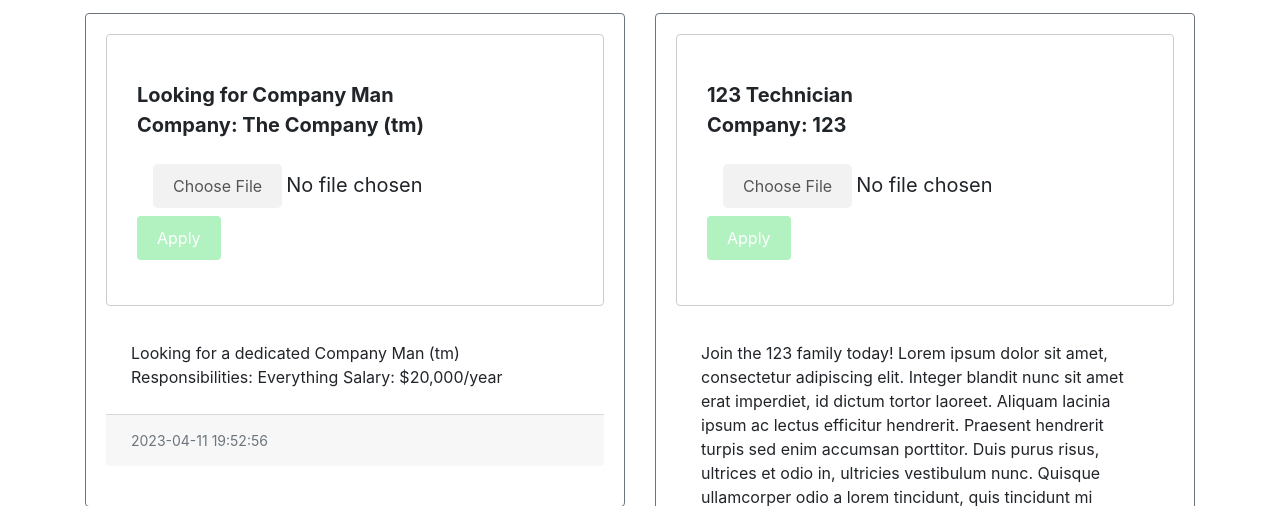
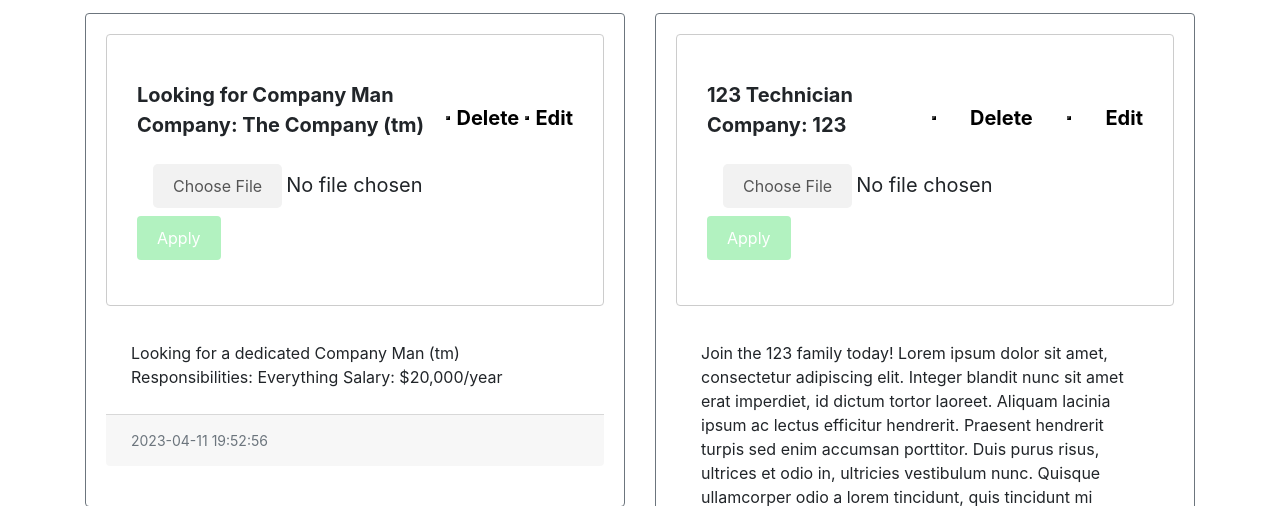
Before and after one commit to Irisvella/DreamTeam-SOEN-341-Project-2023, a Flask app: page /jobposting in a window 1280 px wide. Shown: the part 361-867 px from the top of the page. Run offline with Flask 3, Linux system fonts and the light colour scheme; a user stored in the database is signed in; some libraries are stand-ins or nearby versions.

Commit message:
Updated jobposting page with missing admin code
Added some missing lines from admin function to edit and delete posts

```diff
--- a/Sprint 2/app/templates/jobposting.html
+++ b/Sprint 2/app/templates/jobposting.html
@@ -179,6 +179,12 @@ form label {
             <div class="  card-deck card-body  d-flex justify-content-between align-items-center">
               <div class="card-title">{{ post.title }}<br>{% print("Company: " + post.user.company_name) %}</div>
               <a href="/posts/{{ post.user.username }}">{{ post.user.username }}</a>
+              {% if current_user.profile == "admin" %}
+              <button type="button" class="button"></button>
+              <a href="/delete-post/{{ post.id }}" class="button">Delete</a>
+              <button type="button" class="button"></button>
+              <a href="/editpost/{{post.id}}" class="button">Edit</a>
+              {%endif%}
               {% if current_user.id == post.author_id %}
                 <div class="btn-group">
                   <button type="button" class="button"></button>
```
